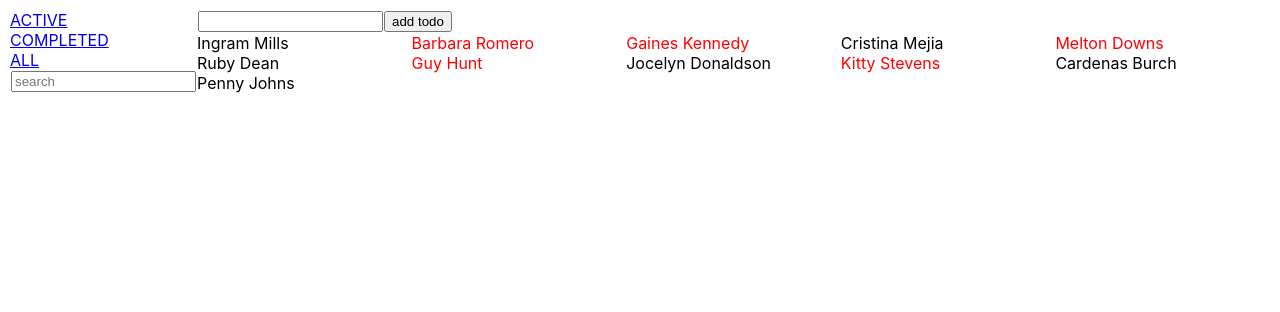
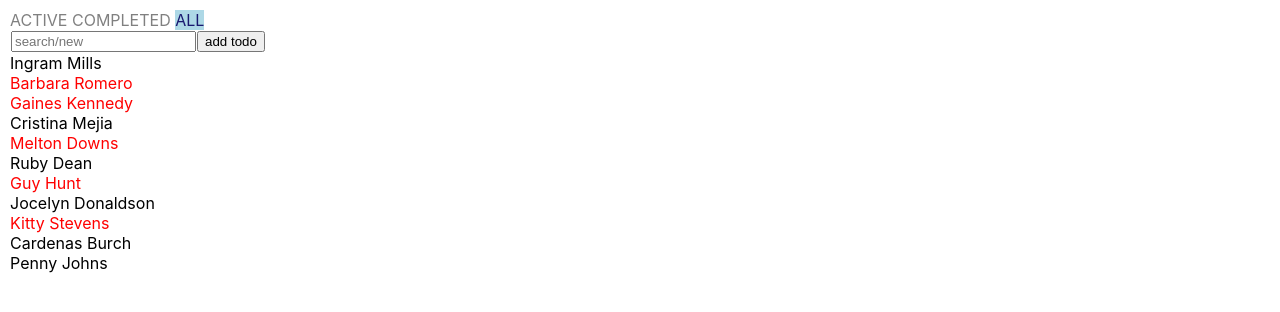
Before and after one commit to dadakhanov/todolist, a React (Create React App) app: page /all in a window 1280 px wide. Shown: the top 312 px of the page. Built offline with nearby package versions, Linux system fonts and the light colour scheme.

Commit message:
merge searchbar with newTodoText

```diff
--- a/src/App.css
+++ b/src/App.css
@@ -1,14 +1,8 @@
 .App {
-  display: grid;
-  grid-template-columns: 1fr 9fr;
+
   margin: 10px;
 }
 
 Input{
   margin: 1px;
 }
-
-.todolist {
-  display: grid;
-  grid-template-columns: repeat(auto-fill, minmax(200px, 1fr));
-}
--- a/src/App.js
+++ b/src/App.js
@@ -5,15 +5,12 @@ import TodoList from './containers/TodoList';
 import NavbarFilters from './components/NavbarFilters';
 import { Route } from 'react-router-dom'
 import { visibilityFilters } from './visibilitiFilters';
-import SearchBar from './containers/SearchBar';
-
 
 function App() {
   return (
     <div className="App">
       <div>
         <NavbarFilters />
-        <SearchBar />
       </div>
       <div>
         <AddTodo />
--- /dev/null
+++ b/src/components/NavbarFilters.css
@@ -0,0 +1,9 @@
+.NavbarFilters_LinkHolder a{
+    text-decoration: none;
+    color:gray;
+}
+
+.NavbarFilters_LinkHolder a.active{
+    color:midnightblue;
+    background-color: lightblue;
+}
--- a/src/components/NavbarFilters.jsx
+++ b/src/components/NavbarFilters.jsx
@@ -1,11 +1,12 @@
 import React from 'react'
 import {NavLink} from 'react-router-dom'
+import './NavbarFilters.css'
 
 export const NavbarFilters = () => {
-    return <div>
-        <div><NavLink to="/active" activeClassName='active' className="active" >ACTIVE</NavLink></div>
-        <div><NavLink to="/completed" >COMPLETED</NavLink></div>
-        <div><NavLink to="/all" >ALL</NavLink></div>
+    return <div className="NavbarFilters_LinkHolder">
+        <NavLink to="/active" activeClassName='active'>ACTIVE </NavLink>
+        <NavLink to="/completed" >COMPLETED </NavLink>
+        <NavLink to="/all" >ALL</NavLink>
     </div>
 
 }
--- a/src/containers/AddTodo.js
+++ b/src/containers/AddTodo.js
@@ -1,21 +1,36 @@
 import React from 'react'
 import {connect} from 'react-redux'
 import { addTodo } from '../actions/todo-actions'
+import { searchAction } from './../actions/search-actions'
 
-const AddTodo = props => {
+const AddTodo = ({textToSearch,search,addTodo}) => {
     let input;
 
     return (
         <div>
-            <input ref ={ref => input = ref} />
+            <input ref ={ref => input = ref}
+                onChange={()=>search(input.value)}
+                value={textToSearch}
+                placeholder={"search/new"}
+
+            />
             <button onClick={ () => {
-                props.addTodo(input.value)
-                input.value = ""
+                addTodo(input.value)
+                search("")
             }}>add todo</button>
         </div>
     )
 }
 
-const mapDispatchToProps = dispatch => ({addTodo: text => dispatch(addTodo(text))})
+const mapDispatchToProps = dispatch => ({
+    addTodo: text => dispatch(addTodo(text)),
+    search: text => dispatch(searchAction(text))
+})
 
-export default connect(null, mapDispatchToProps)(AddTodo)
+const mapStateToProps = state => {
+    return {
+        textToSearch: state.searchBar.textToSearch
+    }
+}
+
+export default connect(mapStateToProps, mapDispatchToProps)(AddTodo)
--- a/src/containers/SearchBar.jsx
+++ /dev/null
@@ -1,30 +0,0 @@
-import React from 'react'
-import { connect } from 'react-redux'
-import { searchAction } from './../actions/search-actions'
-
-const SearchBar = ({textToSearch,search}) => {
-    console.log("SearchBar render")
-    let input;
-    return <div>
-        <input ref = {ref=> input = ref}
-        onChange={()=>search(input.value)}
-        value={textToSearch}
-        placeholder={"search"}
-
-        />
-    </div>
-}
-
-const mapStateToProps = state => {
-    return {
-        textToSearch: state.searchBar.textToSearch
-    }
-}
-
-const mapDespatchToProps = dispatch => {
-    return {
-        search: text => dispatch(searchAction(text))
-    }
-}
-
-export default connect(mapStateToProps, mapDespatchToProps)(SearchBar)
--- a/src/reducer/index.js
+++ b/src/reducer/index.js
@@ -1,8 +1,6 @@
 import { todosReducer } from "./todos";
 import { combineReducers } from "redux";
 import { searchBarReducer } from "./serachbar";
-
-
 
 export default combineReducers({
     todoList: todosReducer,
```
